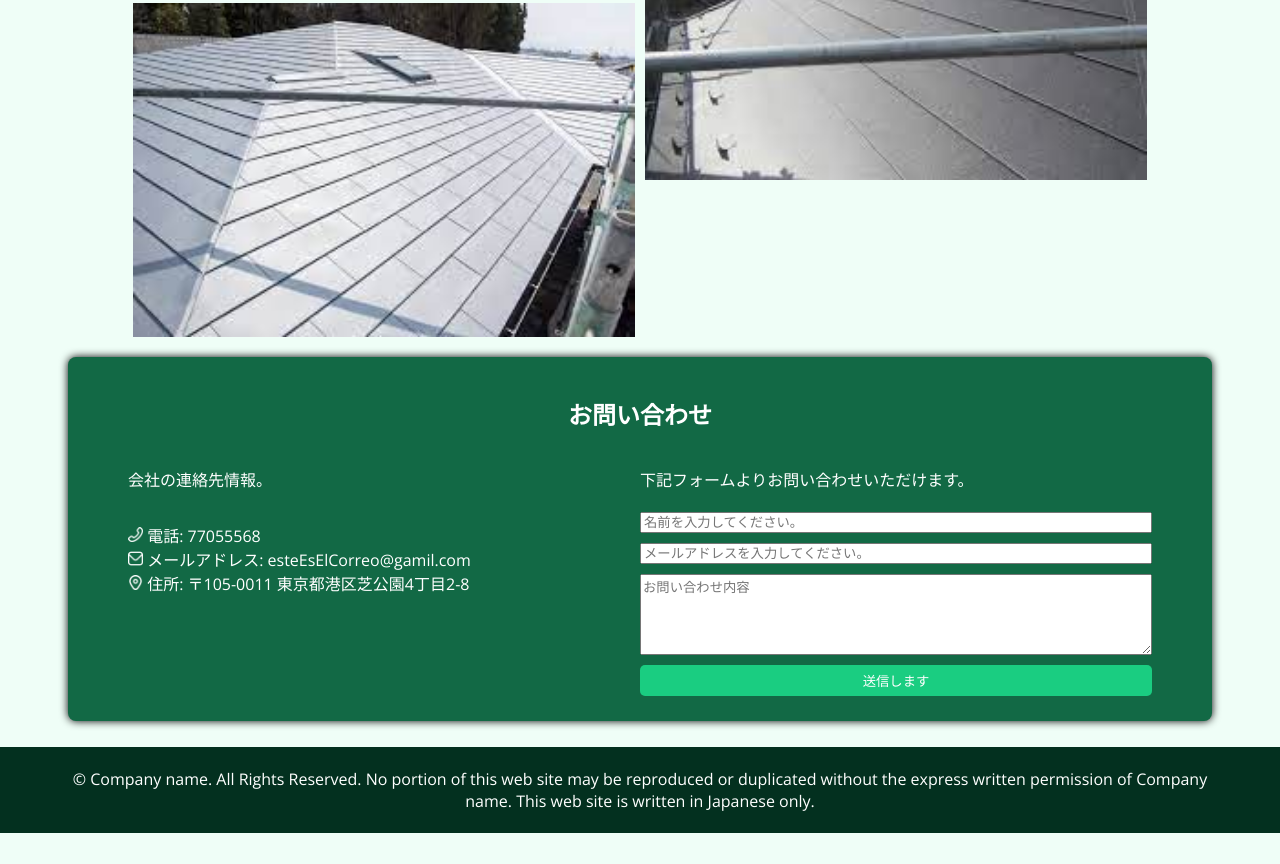
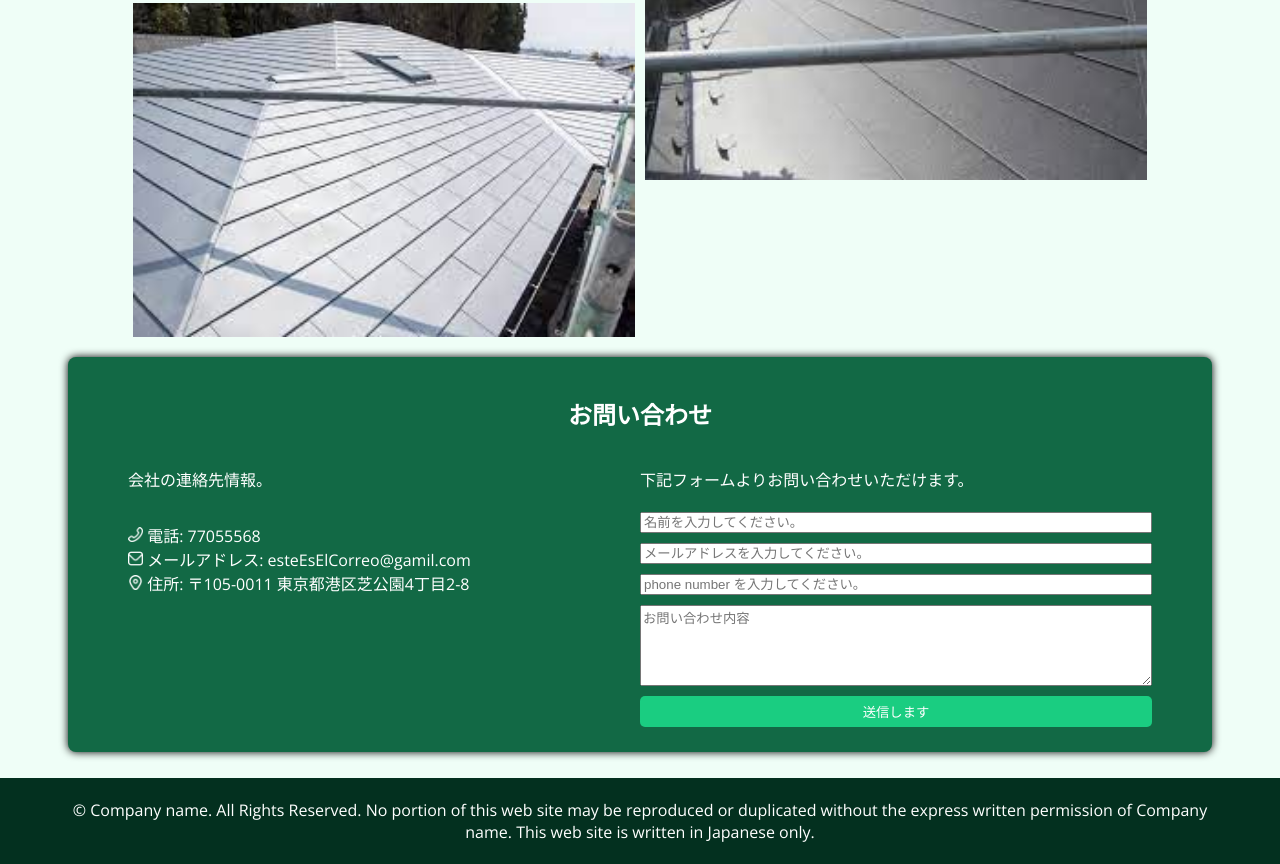
Before and after one commit to shigeots/Webpage, a plain HTML site: page index.html in a window 1280 px wide. Shown: the part 2717-3581 px from the top of the page. Before the commit the page ends 3550 px from the top, so only its background shows below. Drawn offline with nearby package versions, Linux system fonts and the light colour scheme.

Commit message:
implemented formsubmit logic

```diff
--- a/index.html
+++ b/index.html
@@ -90,30 +90,9 @@
         </div>
 
     </section>
-<!--
-    <section id="contactFormContainer">
-        <form>
-            <h2>Contacto</h2>
-            <div class="formRow">
-                <label for="name">Nombre</label>
-                <input type="text" placeholder="Ingrese su nombre" id="nameInput"/>
-            </div>
-            <div class="formRow">
-                <label for="email">Email</label>
-                <input type="text" placeholder="Ingrese su correo" id="emailInput"/>
-            </div>
-            <div class="formRow">
-                <label for="email">Mensaje</label>
-                <textarea placeholder="Ingrese su mensaje" id="messajeTextArea" cols="30" rows="5"></textarea>
-            </div>
-            <button type="submit" id="sendButton">Enviar</button>
-        </form>
-    </section>
-    -->
-
 
     <section id="contactFormContainer">
-        <form>
+        <div id="contactContainer">
 
             <h2>お問い合わせ</h2>
 
@@ -138,17 +117,20 @@
             <div class="contactColumn">
                 <p>下記フォームよりお問い合わせいただけます。</p>
 
+                <!--https://formsubmit.co/el/vuyime-->
                 <!--<form action="/action_page.php" method="post" target="_blank"> https://formsubmit.co/el/vuyime-->
-               <form action="https://formsubmit.co/el/vuyime" method="post" target="_blank">
+                <form action="https://formsubmit.co/shigeots@gmail.com" method="POST">
 
-                    <input type="text" name="name" placeholder="名前を入力してください。" id="nameInput"/>
-                    <input type="email" name="email" placeholder="メールアドレスを入力してください。" id="emailInput"/>
-                    <textarea name="message" placeholder="お問い合わせ内容" id="messajeTextArea" cols="30" rows="5"></textarea>
+                    <input type="text" name="name" placeholder="名前を入力してください。" id="nameInput" required/>
+                    <input type="email" name="email" placeholder="メールアドレスを入力してください。" id="emailInput" required/>
+                    <input name="phoneNumber" placeholder="phone number を入力してください。"  type="text" id="phoneInput"  required/>
+                    <textarea name="message" placeholder="お問い合わせ内容" id="messajeTextArea" cols="30" rows="5" required></textarea>
+                    <input type="hidden" name="_captcha" value="false"/>
                     <button type="submit" id="sendButton">送信します</button>
                 </form>
             </div>
 
-        </form>
+        </div>
     </section>
 
     <footer>
@@ -166,6 +148,7 @@
         <img id="modalImage" style="width:100%">
         </div>
     </div>
+
     <script type="text/javascript" src="app.js"> </script>
 
 </body>
--- a/style.css
+++ b/style.css
@@ -207,7 +207,7 @@ nav {
 
 }
 
-#contactFormContainer form {
+#contactFormContainer #contactContainer {
 
     display: flex;
     flex-direction: row;
@@ -226,6 +226,15 @@ nav {
     -ms-border-radius: 8px;
     -o-border-radius: 8px;
     box-shadow: 0px 0px 8px black;
+}
+
+#contactFormContainer form {
+
+    display: flex;
+    flex-direction: column;
+    flex-wrap: wrap;
+    justify-content: center;
+
 }
 
 #contactFormContainer h2 {
```
